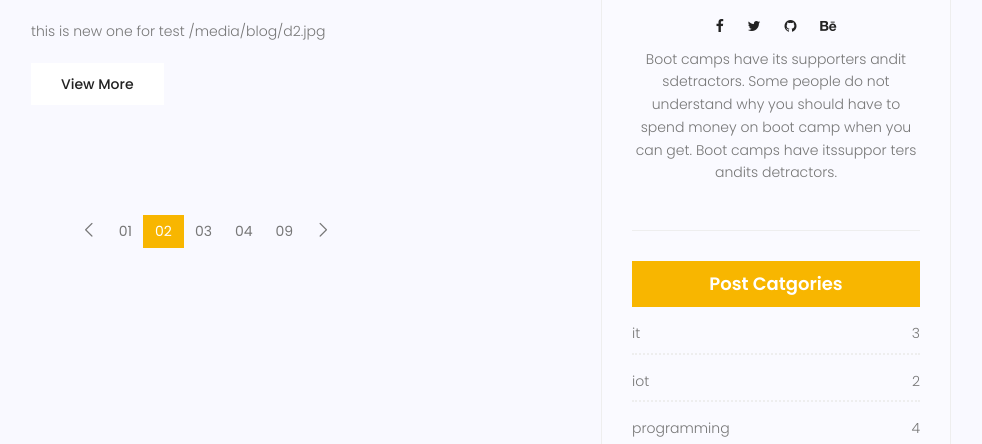
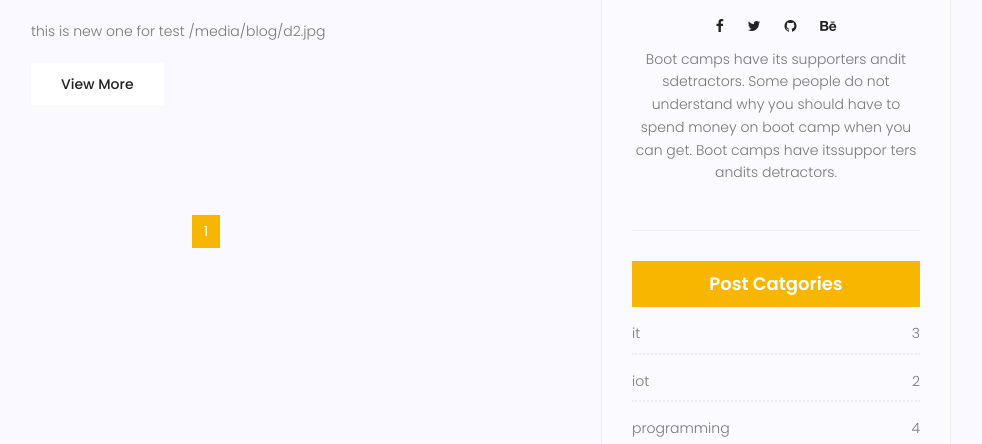
Before and after one commit to Afsaneh-hassani/mywebsite, a Django app: page /blog/ in a window 1280 px wide. Shown: the part 1447-1891 px from the top of the page, without its empty margins (244-1226 px from the left). Run offline with Django 5.2, Linux system fonts and the light colour scheme; data comes from the database, SQL or seed files in the repository; both versions use the stored data as it was after the commit; some libraries are stand-ins or nearby versions.

Commit message:
pagination

```diff
--- a/blog/views.py
+++ b/blog/views.py
@@ -2,6 +2,7 @@ from django.shortcuts import render, get_object_or_404
 
 from blog.models import Post
 from django.utils import timezone
+from django.core.paginator import Paginator, EmptyPage, PageNotAnInteger
 
 # Create your views here.
 def blog_view(request,**kwargs):
@@ -11,6 +12,14 @@ def blog_view(request,**kwargs):
     if kwargs.get('author_username')!=None:
         posts=posts.filter(author__username=kwargs['author_username'])
 
+    posts=Paginator(posts,3)
+    try:
+        page_number=request.GET.get('page')
+        posts=posts.get_page(page_number)
+    except PageNotAnInteger:
+        posts=posts.get_page(1)
+    except EmptyPage:
+        posts=posts.get_page(1)
     context={'posts': posts}
     return render(request,'blog/blog-home.html',context)
 
--- a/templates/blog/blog-home.html
+++ b/templates/blog/blog-home.html
@@ -124,27 +124,36 @@
           {%endfor%}
           <nav class="blog-pagination justify-content-center d-flex">
             <ul class="pagination">
+              {%if posts.has_previous %}
               <li class="page-item">
-                <a href="#" class="page-link" aria-label="Previous"><span aria-hidden="true"><span class="lnr lnr-chevron-left"></span></span></a>
+
+                <a href="?page={{posts.previous_page_number}}" class="page-link" aria-label="Previous"><span aria-hidden="true">
+                  <span class="lnr lnr-chevron-left"></span></span></a>
               </li>
+              {% endif %}
+              {% for i in posts.paginator.page_range %}
+
+              {%if posts.number == i %}
+
+              <li class="page-item active">
+                <a href="?page={{i}}" class="page-link">{{i}}</a></li>
+              {% else %}
+                <li class="page-item ">
+                  <a href="?page={{i}}" class="page-link">{{i}}</a></li>
+              {% endif%}
+              {% endfor %}
+
+              {%if posts.has_next %}
               <li class="page-item">
-                <a href="#" class="page-link">01</a>
+
+                <a href="?page={{posts.next_page_number}}" class="page-link" aria-label="next"><span aria-hidden="true">
+                  <span class="lnr lnr-chevron-right"></span></span></a>
               </li>
-              <li class="page-item active">
-                <a href="#" class="page-link">02</a>
-              </li>
-              <li class="page-item">
-                <a href="#" class="page-link">03</a>
-              </li>
-              <li class="page-item">
-                <a href="#" class="page-link">04</a>
-              </li>
-              <li class="page-item">
-                <a href="#" class="page-link">09</a>
-              </li>
-              <li class="page-item">
-                <a href="#" class="page-link" aria-label="Next"><span aria-hidden="true"><span class="lnr lnr-chevron-right"></span></span></a>
-              </li>
+              {% endif %}
+
+
+
+
             </ul>
           </nav>
         </div>
```
Also changed, not shown: db.sqlite3.
